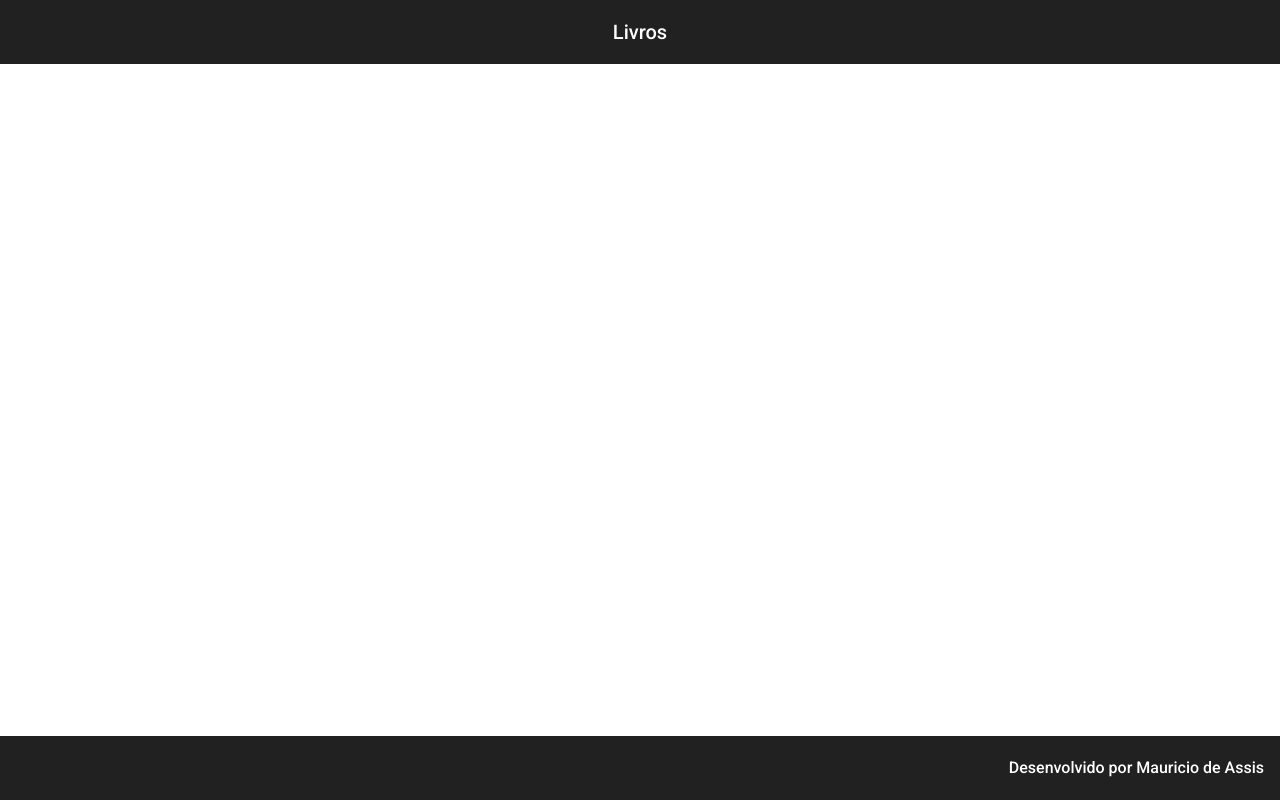
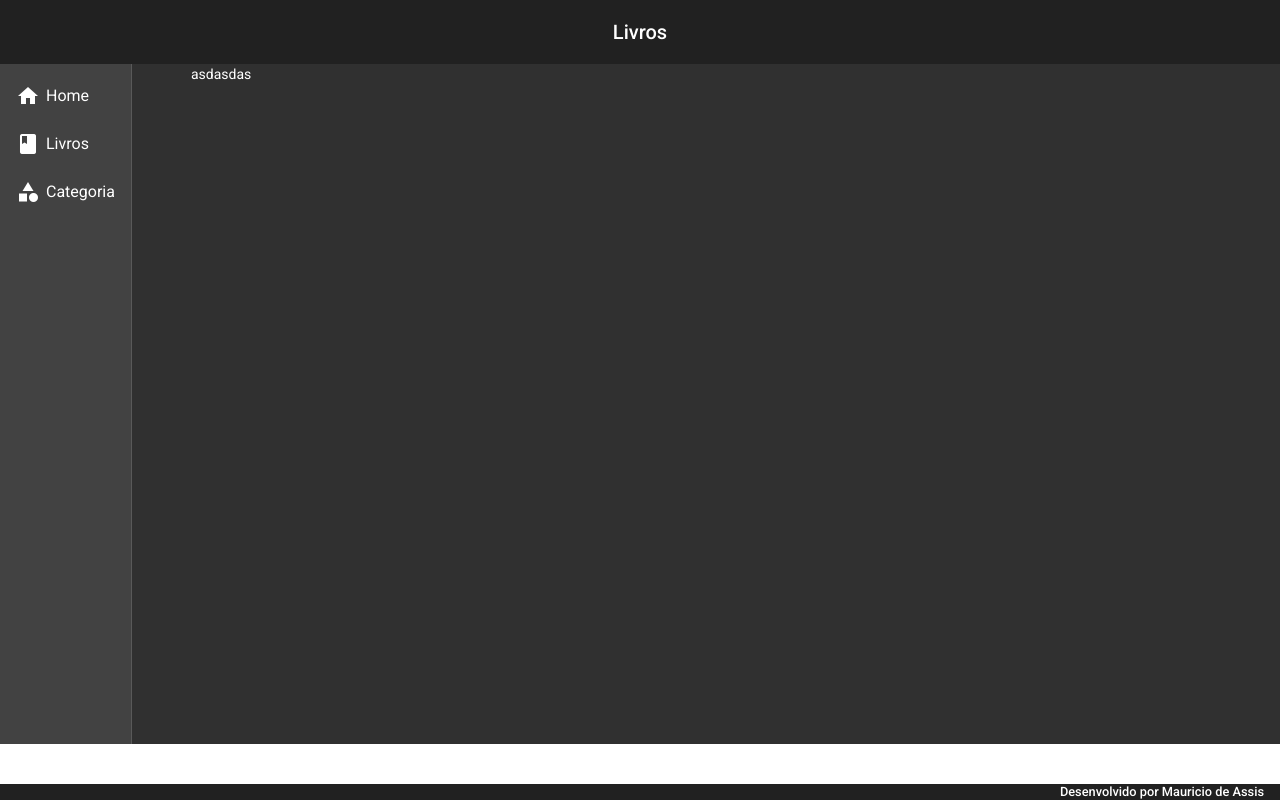
Before and after one commit to mauricioassisrt/Curso-angular-dicas-de-um-dev, an Angular app in the folder bookstore-front/: page / in a window 1280 px wide. Built offline with nearby package versions, Linux system fonts and the light colour scheme.

Commit message:
component nav

```diff
--- a/bookstore-front/src/app/app.component.html
+++ b/bookstore-front/src/app/app.component.html
@@ -1,7 +1,7 @@
 <app-header>
 
 </app-header>
-
+<app-nav></app-nav>
 <app-footer>
 
 </app-footer>
--- a/bookstore-front/src/app/components/template/footer/footer.component.css
+++ b/bookstore-front/src/app/components/template/footer/footer.component.css
@@ -2,5 +2,6 @@
     position: fixed;
     bottom: 0;
     justify-content: flex-end;
-    font-size: 1rem;
+    font-size: 0.8rem;
+    height: 2%;
 }
--- /dev/null
+++ b/bookstore-front/src/app/components/template/nav/nav.component.css
@@ -0,0 +1,6 @@
+.container{
+    height: 85%;
+}
+i {
+    padding-right: 6px;
+}
--- /dev/null
+++ b/bookstore-front/src/app/components/template/nav/nav.component.html
@@ -0,0 +1,23 @@
+<mat-sidenav-container class="container">
+
+    <mat-sidenav mode="side" opened>
+        <mat-nav-list>
+            <a mat-list-item>
+                <i class="material-icons">home</i>
+                Home
+            </a>
+            <a mat-list-item>
+                <i class="material-icons">book</i>
+                Livros
+            </a>
+            <a mat-list-item>
+                <i class="material-icons">category</i>
+                Categoria
+            </a>
+        </mat-nav-list>
+
+    </mat-sidenav>
+    <mat-sidenav-content>
+        asdasdas
+    </mat-sidenav-content>
+</mat-sidenav-container>
--- /dev/null
+++ b/bookstore-front/src/app/components/template/nav/nav.component.ts
@@ -0,0 +1,15 @@
+import { Component, OnInit } from '@angular/core';
+
+@Component({
+  selector: 'app-nav',
+  templateUrl: './nav.component.html',
+  styleUrls: ['./nav.component.css']
+})
+export class NavComponent implements OnInit {
+
+  constructor() { }
+
+  ngOnInit(): void {
+  }
+
+}
```
Also changed, not shown: bookstore-front/src/app/app.module.ts (+8 -2 lines).
